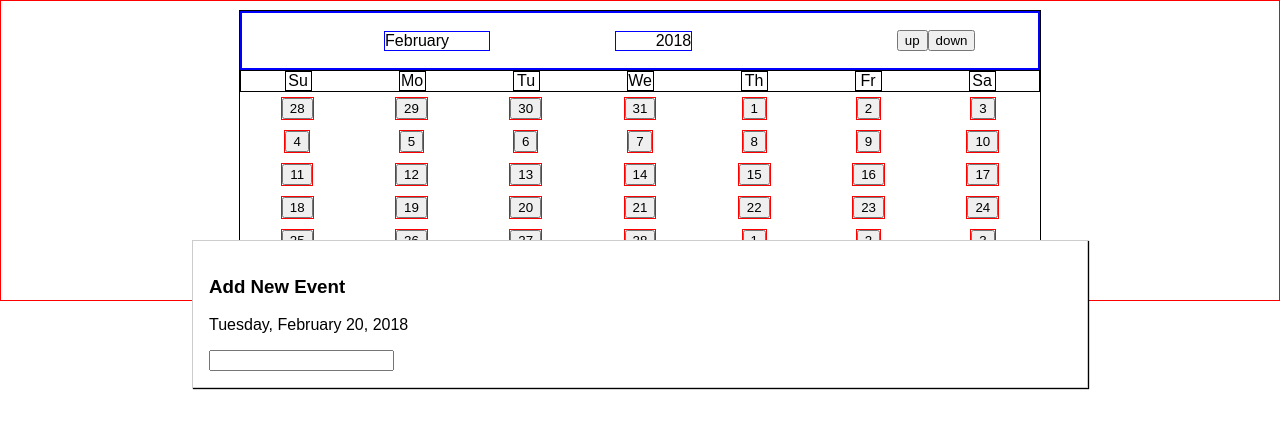
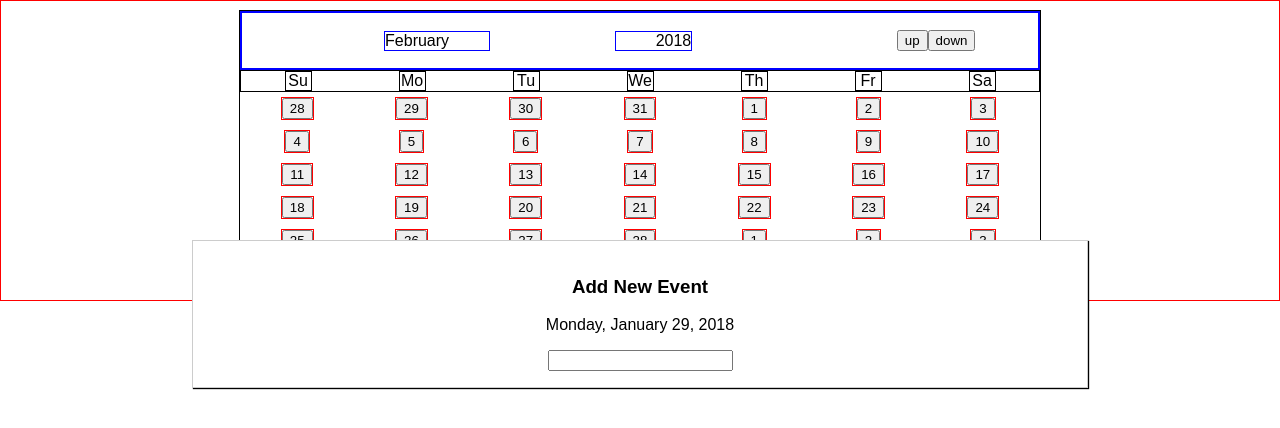
Before and after one commit to nitzan-frock/calendar-basic, a React app: page / in a window 1280 px wide. Both pictures are taken after a click on the button "29". Built offline with nearby package versions, Linux system fonts and the light colour scheme.

Commit message:
added dynamic date to events modal

```diff
--- a/src/components/UI/Modal/Modal.css
+++ b/src/components/UI/Modal/Modal.css
@@ -10,4 +10,5 @@
     top: 30%;
     box-sizing: border-box;
     transition: all 0.3s ease-out;
+    text-align: center;
 }
--- a/src/components/UI/Modal/Modal.js
+++ b/src/components/UI/Modal/Modal.js
@@ -3,8 +3,12 @@ import classes from './Modal.css';
 
 const modal = (props) => {
     return (
-        <div className={classes.Modal}>
-            {props.children}
+        <div
+            className={classes.Modal}
+            style={{
+                transform: props.show ? 'translateY(0)' : 'translateY(-100vh)',
+                opacity: props.show ? '1' : '0'
+            }}>{props.children}
         </div>
     );
 };
--- a/src/components/Year/Month/Days/Day/Day.js
+++ b/src/components/Year/Month/Days/Day/Day.js
@@ -4,7 +4,9 @@ import classes from './Day.css';
 const Day = (props) => {
     return (
         <div className={classes.Day}>
-            <button>{props.day}</button>
+            <button
+                onClick={() => {props.showEvent(props.date)}}
+                 >{props.date.day}</button>
         </div>
     );
 };
--- a/src/components/Year/Month/Days/Days.js
+++ b/src/components/Year/Month/Days/Days.js
@@ -2,25 +2,20 @@ import React from 'react';
 import Day from '../Days/Day/Day';
 
 const days = (props) => {
-    let allDays = [];
-    let prev = props.days.prev.map((day, index) => {
-        return (
-            <Day day={day.day} key={day.key} />
-        );
-    });
-    let current = props.days.current.map(day => {
-        return (
-            <Day day={day.day} key={day.key} />
-        );
-    });
-    let next = props.days.next.map(day => {
-        return (
-            <Day day={day.day} key={day.key} />
-        );
+    let consolidatedDays = Object.keys(props.days)
+    .map(dayType => {
+        return (props.days[dayType].map((day) => {
+            return (
+                <Day
+                    showEvent={props.showEvent}
+                    currentDate={props.currentDate}
+                    date={day}
+                    key={day.key} />
+            );
+        }));
     });
 
-    allDays.push(prev, current, next);
-    return allDays;
+    return consolidatedDays;
 };
 
 export default days;
--- a/src/containers/Calendar.js
+++ b/src/containers/Calendar.js
@@ -31,8 +31,28 @@ class Calendar extends Component {
       year: CURRENT_DATE().year,
       month: CURRENT_DATE().month-1,
       day: CURRENT_DATE().day
-    }
+    },
+    showingEvent: false,
+    eventDate: {
+      year: CURRENT_DATE().year,
+      month: CURRENT_DATE().month-1,
+      day: CURRENT_DATE().day
+    },
+    events: []
   };
+
+  showEventHandler = (eventDate) => {
+    console.log("in showEventHandler");
+    console.log(eventDate);
+    this.setState({
+      showingEvent: true,
+      eventDate: {
+        year: eventDate.year,
+        month: eventDate.month,
+        day: eventDate.day
+      }
+    });
+  }
 
   getDays = () => {
     console.log("IN getDays");
@@ -49,7 +69,7 @@ class Calendar extends Component {
     const firstDayOfMonth = firstOfMonth.day();
     const current = {
       year: currentDate.year,
-      month: "0"+(currentDate.month),
+      month: currentDate.month,
       firstOfMonth: "01",
       day: firstDayOfMonth
     };
@@ -59,7 +79,7 @@ class Calendar extends Component {
       let prevMonth = +current.month - 1;
       //console.log(current.day);
       daysOfPrevMonth = current.day - current.firstOfMonth;
-      if (+current.month === 0) { // if current month is January
+      if (current.month === 0) { // if current month is January
         let prevYear = current.year - 1;
         days.prev = this.getRollingDays(
           days.prev,
@@ -80,7 +100,7 @@ class Calendar extends Component {
         );
       }
     }
-    days.current = this.getCurrentDays(current.month, days.current, "current");
+    days.current = this.getCurrentDays(current.year, current.month, days.current, "current");
     let remainingDays = 42 - (days.current.length + days.prev.length);
     days.next = this.getRollingDays(
       days.next,
@@ -100,6 +120,8 @@ class Calendar extends Component {
       for (let i = 0; i <= daysOfRollingMonth; i++) {
         days.push({
           day: rollingDays++,
+          month: month,
+          year: year,
           key: key+i,
         });
       }
@@ -109,6 +131,8 @@ class Calendar extends Component {
       for (let i = 1; i <= daysOfRollingMonth; i++) {
         days.push({
           day: i,
+          month: month,
+          year: year,
           key: key+i
         });
       }
@@ -116,11 +140,13 @@ class Calendar extends Component {
     }
   }
 
-  getCurrentDays = (month, days, key) => {
+  getCurrentDays = (year, month, days, key) => {
     let daysInMonth = moment().month(month).daysInMonth();
     for (let i = 1; i <= daysInMonth; i++) {
       days.push({
         day: i,
+        month: month,
+        year: year,
         key: key+i
       });
     }
@@ -177,13 +203,19 @@ class Calendar extends Component {
   render() {
     console.log("render");
     let days = (
-      <Days days={this.getDays()} currentDate={this.state.currentDate} key="days"/>
+      <Days
+        showEvent={this.showEventHandler}
+        days={this.getDays()}
+        currentDate={this.state.currentDate}
+        key="days"/>
     );
+
     return (
       <Auxiliary>
         <div className={classes.Calendar}>
-          <Modal>
-            <Events date={this.state.currentDate}/>
+          <Modal show={this.state.showingEvent}>
+            <Events
+              date={this.state.eventDate}/>
           </Modal>
           <div className={classes.MonthYear}>
             <div className={classes.Month}>
```
Also changed, not shown: 1 other file.
